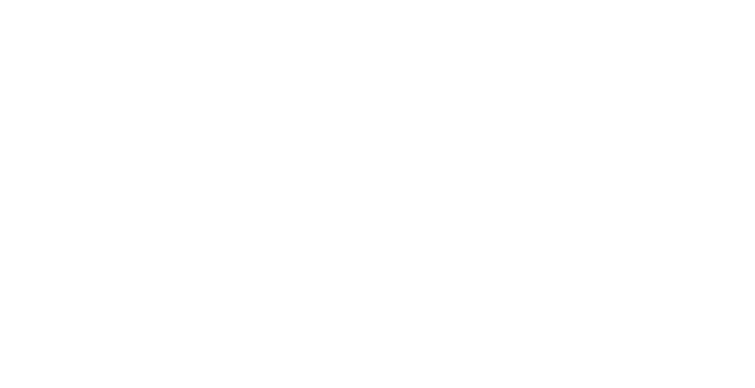
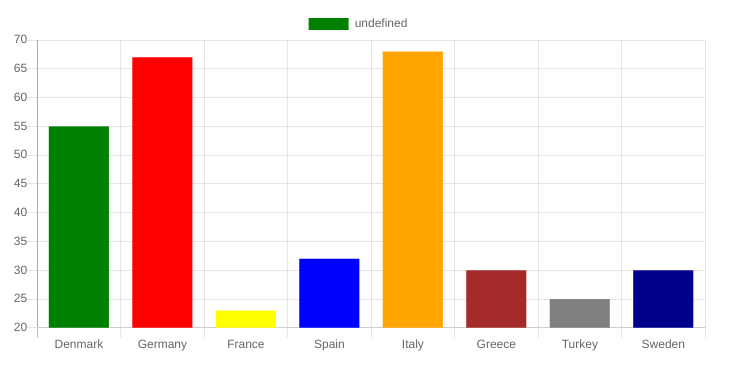
Before and after one commit to MariaTheCoder/charts, a plain HTML site: page index.html in a window 1280 px wide. Shown: the whole page, without its empty margins (0-755 px from the left). Drawn offline with nearby package versions, Linux system fonts and the light colour scheme.

Commit message:
Use Chart.js to make a bar chart based on own fictional data. Check in the document how the chart looks.

```diff
--- a/index.html
+++ b/index.html
@@ -5,9 +5,10 @@
     <meta http-equiv="X-UA-Compatible" content="IE=edge">
     <meta name="viewport" content="width=device-width, initial-scale=1.0">
     <title>Document</title>
+    <script defer src="https://cdnjs.cloudflare.com/ajax/libs/Chart.js/2.9.4/Chart.js"></script>
     <script defer src="index.js"></script>
 </head>
 <body>
-
+    <canvas id="myChart" style="width:100%;max-width:700px"></canvas>
 </body>
 </html>
--- a/index.js
+++ b/index.js
@@ -1 +1,32 @@
-console.log('Hello World');
+console.log("Hello World");
+
+let myChart = new Chart("myChart", {
+  type: "bar",
+  data: {
+    labels: [
+      "Denmark",
+      "Germany",
+      "France",
+      "Spain",
+      "Italy",
+      "Greece",
+      "Turkey",
+      "Sweden",
+    ],
+    datasets: [
+      {
+        backgroundColor: [
+          "green",
+          "red",
+          "yellow",
+          "blue",
+          "orange",
+          "brown",
+          "grey",
+          "darkblue",
+        ],
+        data: [55, 67, 23, 32, 68, 30, 25, 30],
+      },
+    ],
+  },
+});
```
